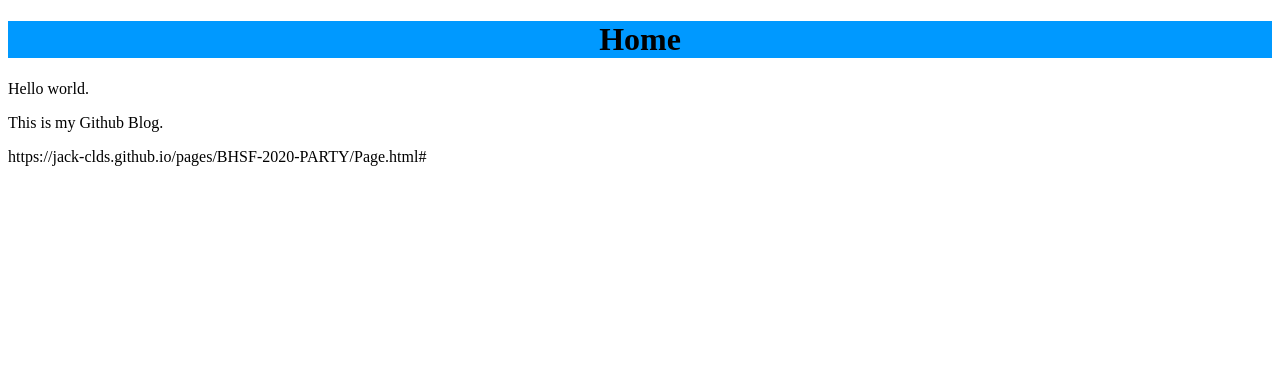
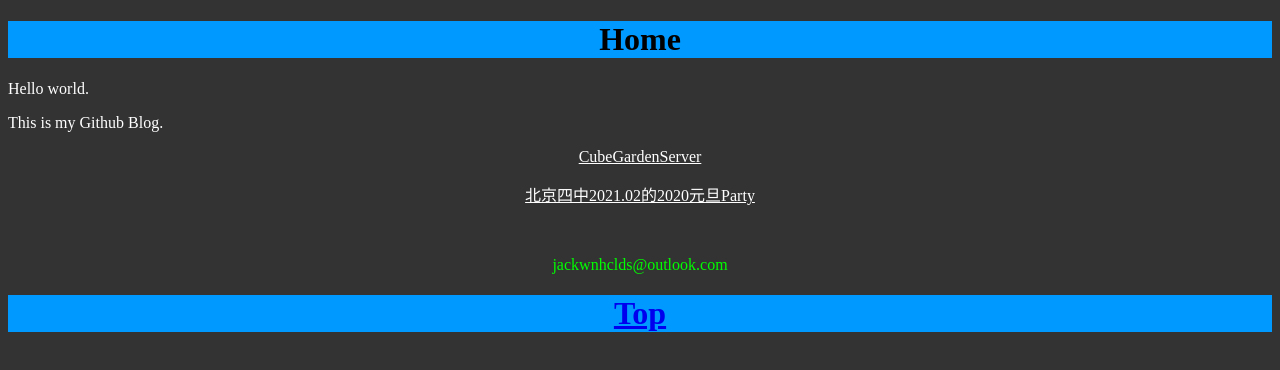
Before and after one commit to JACK-CLDS/JACK-CLDS.github.io, a plain HTML site: page index.html in a window 1280 px wide. Drawn offline with Linux system fonts and the light colour scheme.

Commit message:
Update index.html

```diff
--- a/index.html
+++ b/index.html
@@ -1,6 +1,7 @@
 <!DOCTYPE html PUBLIC "-//W3C//DTD XHTML 1.0 Transitional//EN" "http://www.w3.org/TR/xhtml1/DTD/xhtml1-transitional.dtd">
 <html xmlns="http://www.w3.org/1999/xhtml">
 <head>
+<body bgcolor="#333333">
 <meta http-equiv="Content-Type" content="text/html; charset=utf-8" />
 <title>HOME-JCL</title>
 </head>
@@ -10,9 +11,12 @@
 <div align="center">
   <h1 style="background-color:#09F">Home</h1>
 </div>
-<p>Hello world.</p>
-<p>This is my Github Blog.</p>
-  <p>https://jack-clds.github.io/pages/BHSF-2020-PARTY/Page.html#</p>
-
+<p style="color:#FFF">Hello world.</p>
+<p style="color:#FFF">This is my Github Blog.</p>
+<p align="center" style="color:#FFF"><a href="https://www.cubegarden.cn/" target="_blank" style="color:#FFF">CubeGardenServer</a></p>
+<p align="center"><a href="https://jack-clds.github.io/pages/BHSF-2020-PARTY/Page.html#" target="_parent" style="color:#FFF">北京四中2021.02的2020元旦Party</a></p>
+<p align="center">&nbsp;</p>
+<p align="center" style="color:#0F0">jackwnhclds@outlook.com</p>
+<h1 align="center" style="background-color:#09F"><a href="#" target="_top">Top</a></h1>
 </body>
 </html>
```
